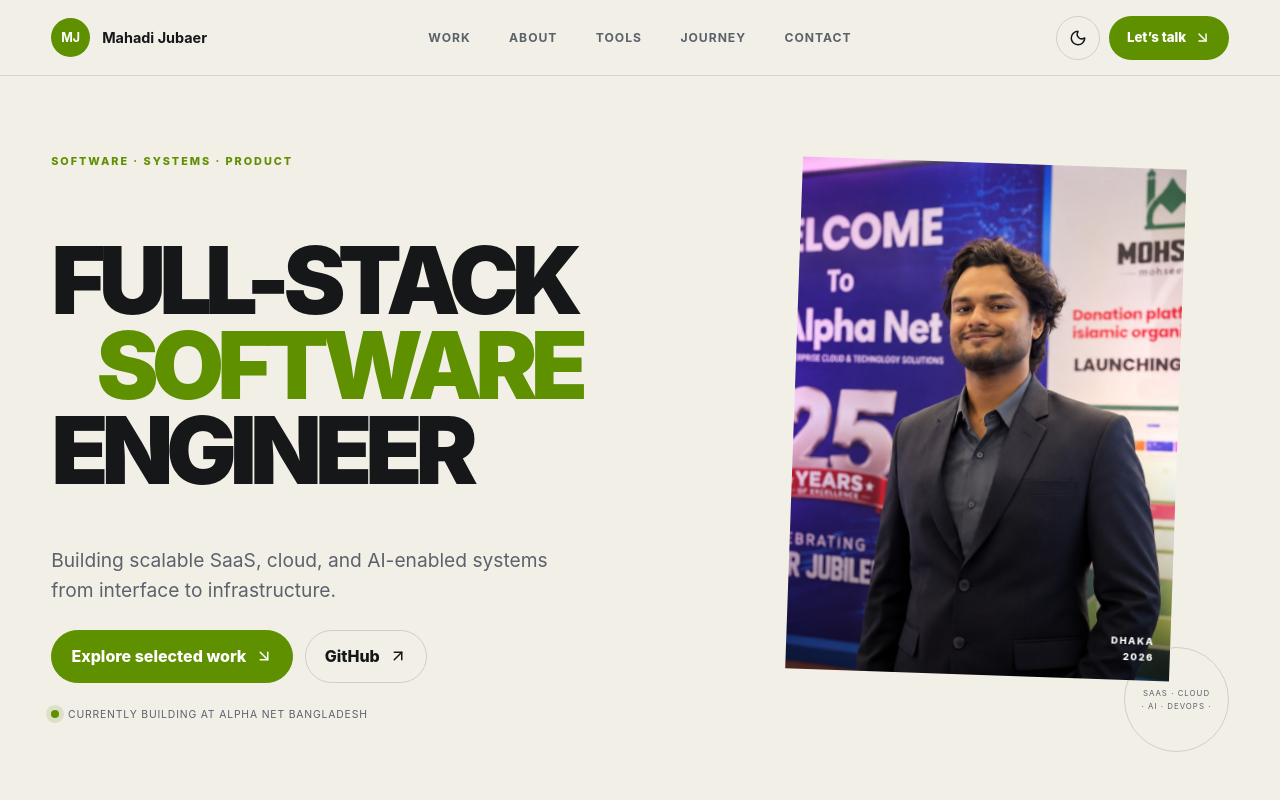
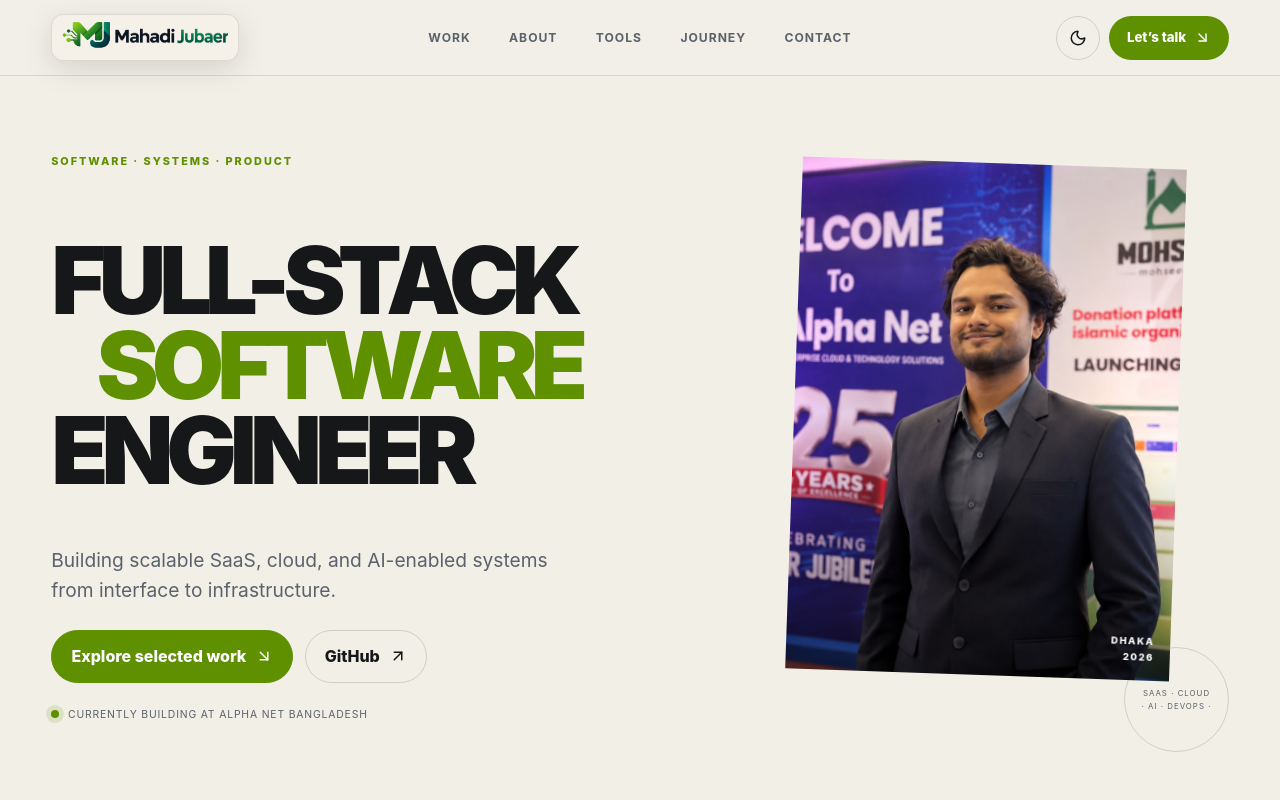
Before and after one commit to mahadijubaer-cmd/My_portfolio_website, a React (Vite) app: page / in a window 1280 px wide. Shown: the top 800 px of the page. Built offline with nearby package versions, Linux system fonts and the light colour scheme.

Commit message:
Introduce branded portfolio header

```diff
--- a/specs/profile-content.md
+++ b/specs/profile-content.md
@@ -249,6 +249,7 @@ Mahadi supplied an original square, high-resolution professional portrait in add
 - The supplied original is approved as the primary profile portrait.
 - Preserved source asset: `assets/mahadi-jubaer-portrait.png` (approximately 2.08 MB, square PNG).
 - The portrait MUST be copied from the preserved source into the repository's production asset directory during implementation; the website MUST NOT serve the unoptimized specification master directly.
+- The owner-supplied `MJ / Mahadi Jubaer` technology logo is approved as the primary header brand mark. Use the tightly cropped production asset at `public/images/mahadi-jubaer-logo.png` on a neutral light plate to maintain dark- and light-theme contrast.
 - A second owner-supplied portrait from the Mohseen launch event is approved for the hero. The rooftop portrait remains in the About section so the two major identity sections use distinct imagery. The optimized event asset is `public/images/mahadi-jubaer-event.jpg`.
 - The original master MUST be preserved without destructive overwrite.
 - Optimized AVIF/WebP derivatives SHOULD be generated for responsive delivery while retaining an appropriate fallback.
--- a/src/App.tsx
+++ b/src/App.tsx
@@ -279,8 +279,15 @@ export default function App() {
       </a>
       <header className="site-header">
         <a className="brand" href="#top" aria-label="Mahadi Jubaer, home">
-          <span className="brand-mark">MJ</span>
-          <span className="brand-name">Mahadi Jubaer</span>
+          <span className="brand-logo-frame" aria-hidden="true">
+            <img
+              className="brand-logo"
+              src={`${import.meta.env.BASE_URL}images/mahadi-jubaer-logo.png`}
+              alt=""
+              width="2048"
+              height="768"
+            />
+          </span>
         </a>
         <nav className="desktop-nav" aria-label="Main navigation">
           {navItems.map(([label, href]) => (
--- a/src/styles.css
+++ b/src/styles.css
@@ -236,22 +236,34 @@ img {
 .brand {
   display: inline-flex;
   align-items: center;
-  gap: 0.75rem;
   width: max-content;
-  font-weight: 750;
+  padding: 0.38rem 0.62rem;
+  border: 1px solid color-mix(in srgb, var(--border) 65%, transparent);
+  border-radius: 0.75rem;
+  background: #f5f1e8;
+  box-shadow: 0 8px 30px rgba(0, 0, 0, 0.12);
+  transition:
+    transform 0.2s ease,
+    box-shadow 0.2s ease;
 }
-.brand-mark {
-  display: grid;
-  place-items: center;
-  width: 39px;
-  height: 39px;
-  border-radius: 50%;
-  background: var(--accent);
-  color: var(--ink);
-  font-size: 0.78rem;
+.brand:hover {
+  transform: translateY(-1px);
+  box-shadow: 0 10px 34px rgba(0, 0, 0, 0.17);
 }
-.brand-name {
-  font-size: 0.9rem;
+.brand-logo-frame {
+  position: relative;
+  display: block;
+  width: clamp(9.5rem, 13vw, 12rem);
+  height: clamp(1.75rem, 2.5vw, 2.2rem);
+  overflow: hidden;
+}
+.brand-logo {
+  position: absolute;
+  left: -4%;
+  top: -53%;
+  width: 109%;
+  max-width: none;
+  height: auto;
 }
 .desktop-nav {
   display: flex;
@@ -1234,8 +1246,13 @@ img {
   .intro-name-offset {
     margin-left: 0.18em;
   }
-  .brand-name {
-    display: none;
+  .brand {
+    padding: 0.32rem 0.48rem;
+    border-radius: 0.62rem;
+  }
+  .brand-logo-frame {
+    width: clamp(8.5rem, 41vw, 10rem);
+    height: clamp(1.55rem, 7.3vw, 1.85rem);
   }
   .hero-display {
     font-size: clamp(3.4rem, 15.5vw, 5.4rem);
```
Also changed, not shown: public/images/mahadi-jubaer-logo.png (added).
